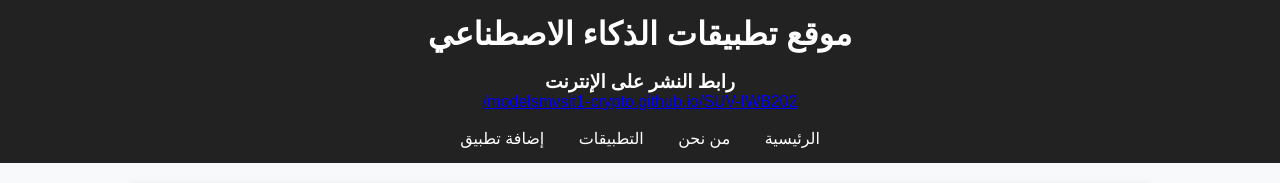
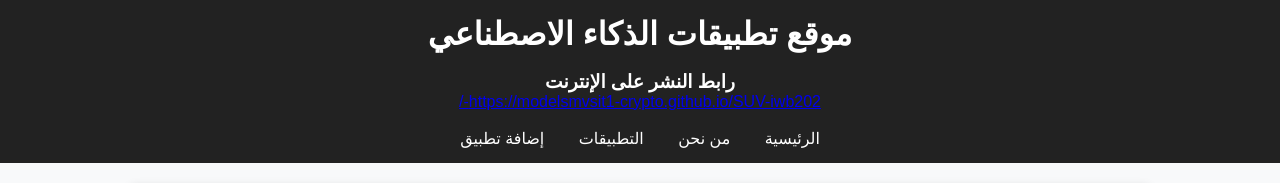
Before and after one commit to modelsmvsit1-crypto/SUV-iwb202-, a plain HTML site: page index.html in a window 1280 px wide. Shown: the top 183 px of the page. Drawn offline with Linux system fonts and the light colour scheme.

Commit message:
Update link to the correct deployment URL

```diff
--- a/index.html
+++ b/index.html
@@ -10,7 +10,7 @@
   <h1>موقع تطبيقات الذكاء الاصطناعي</h1>
   <br>
   <h3>رابط النشر على الإنترنت</h3>
-  <p><a href="modelsmvsit1-crypto.github.io/SUV-IWB202/" target="_blank">modelsmvsit1-crypto.github.io/SUV-IWB202/</a></p><br>
+  <p><a href="https://modelsmvsit1-crypto.github.io/SUV-iwb202-/" target="_blank">https://modelsmvsit1-crypto.github.io/SUV-iwb202-/</a></p><br>
   <nav>
     <a href="index.html">الرئيسية</a>
     <a href="AboutUs.html">من نحن</a>
```
